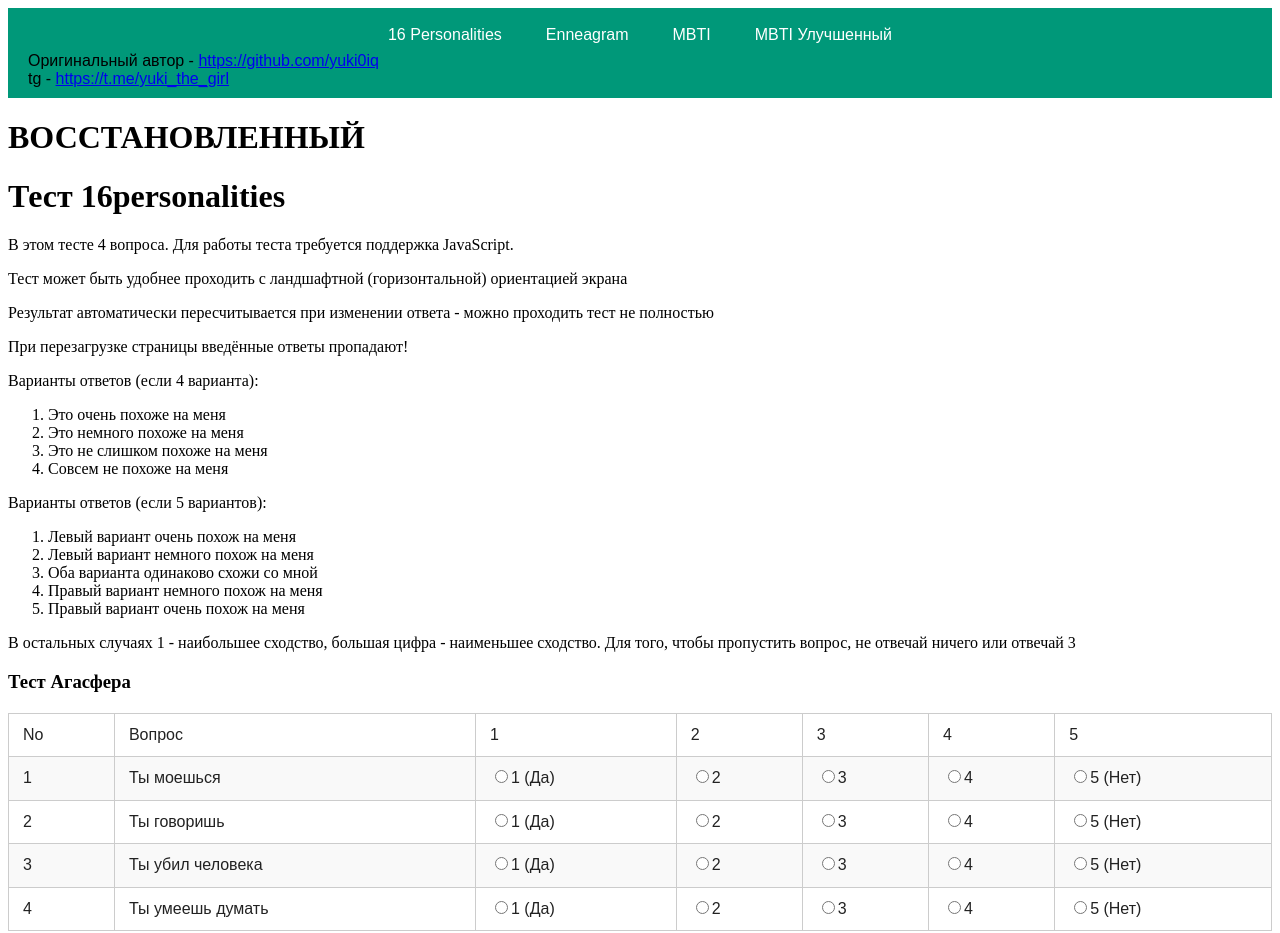
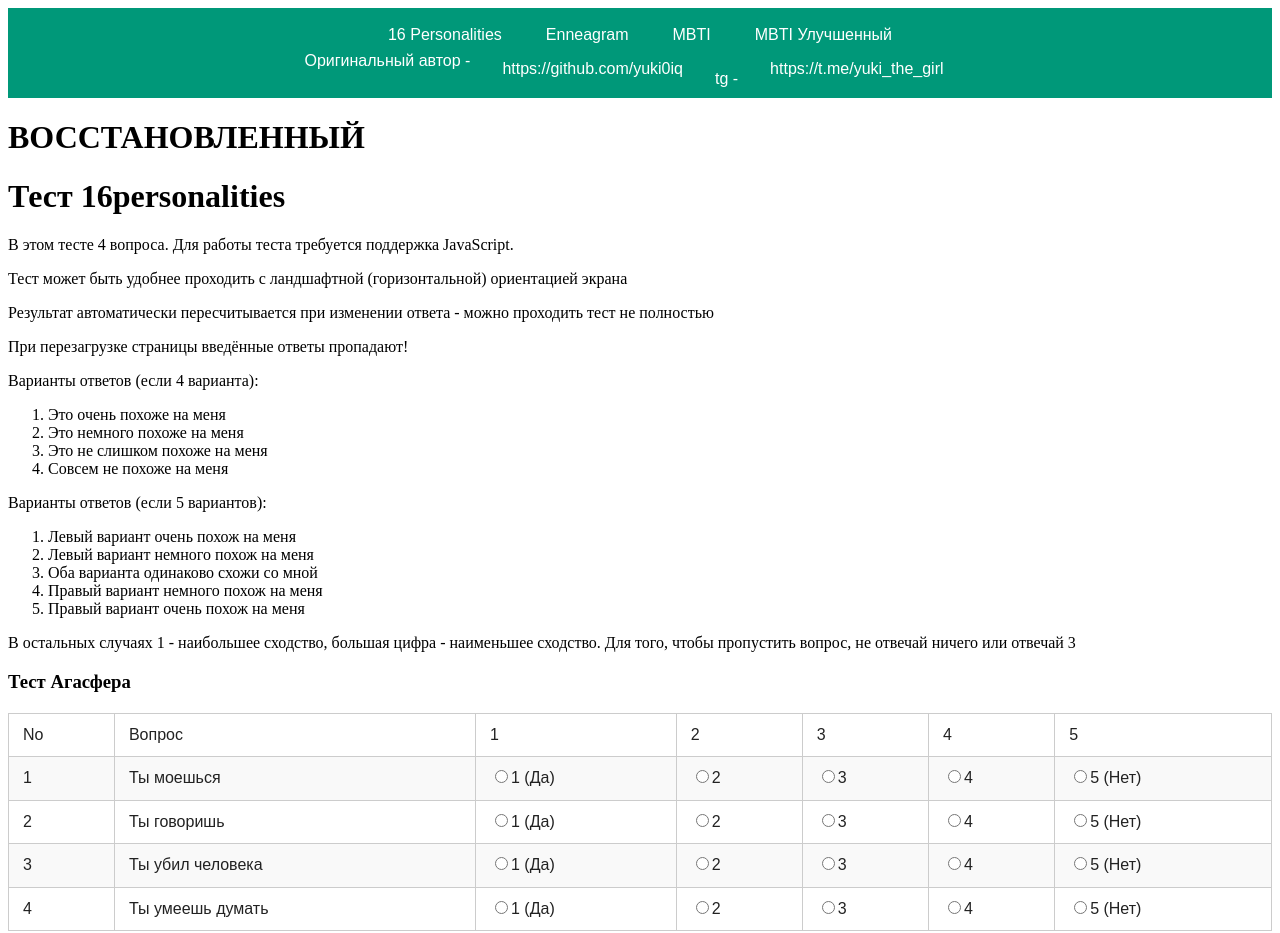
Before and after one commit to MaksimKochetkov/Y2KFF, a plain HTML site: page 16p.html in a window 1280 px wide. Shown: the top 933 px of the page. Drawn offline with Linux system fonts and the light colour scheme.

Commit message:
Update 16p.html

```diff
--- a/16p.html
+++ b/16p.html
@@ -17,6 +17,7 @@
   justify-content: center;
   flex-wrap: wrap;
   gap: 20px;
+  color: #fff;
 }
 
 .nav a {
@@ -174,8 +175,10 @@
     <a href="mbti.html">MBTI</a>
     <a href="index.html">MBTI Улучшенный</a>
   </nav>
+  <nav class="nav">
     Оригинальный автор - <a href="https://github.com/yuki0iq">https://github.com/yuki0iq</a> <br>
-tg - <a href="https://t.me/yuki_the_girl">https://t.me/yuki_the_girl</a> <br>
+    tg - <a href="https://t.me/yuki_the_girl">https://t.me/yuki_the_girl</a> <br>
+  </nav>
 </header>
 
 <h1>ВОССТАНОВЛЕННЫЙ</h1>
```
